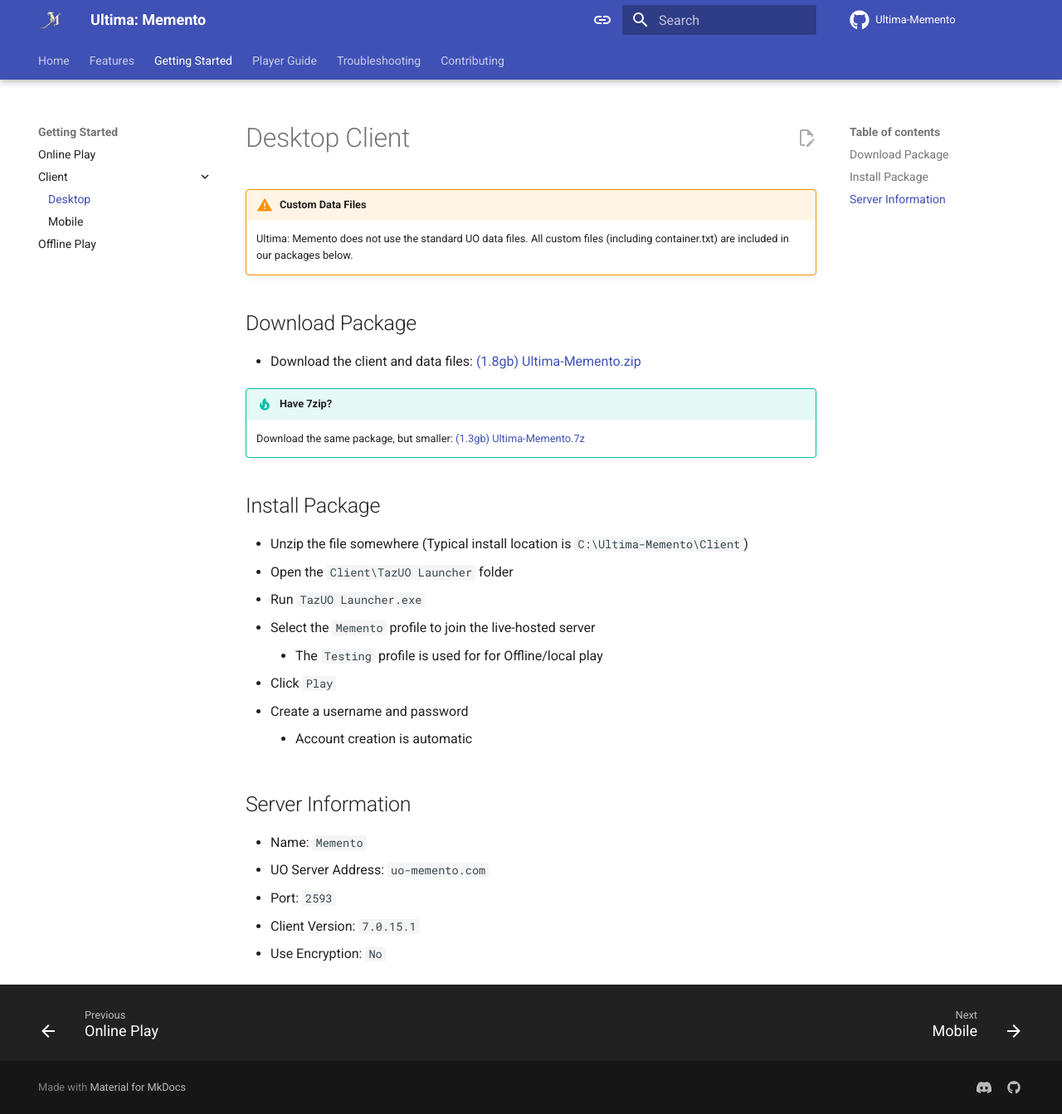
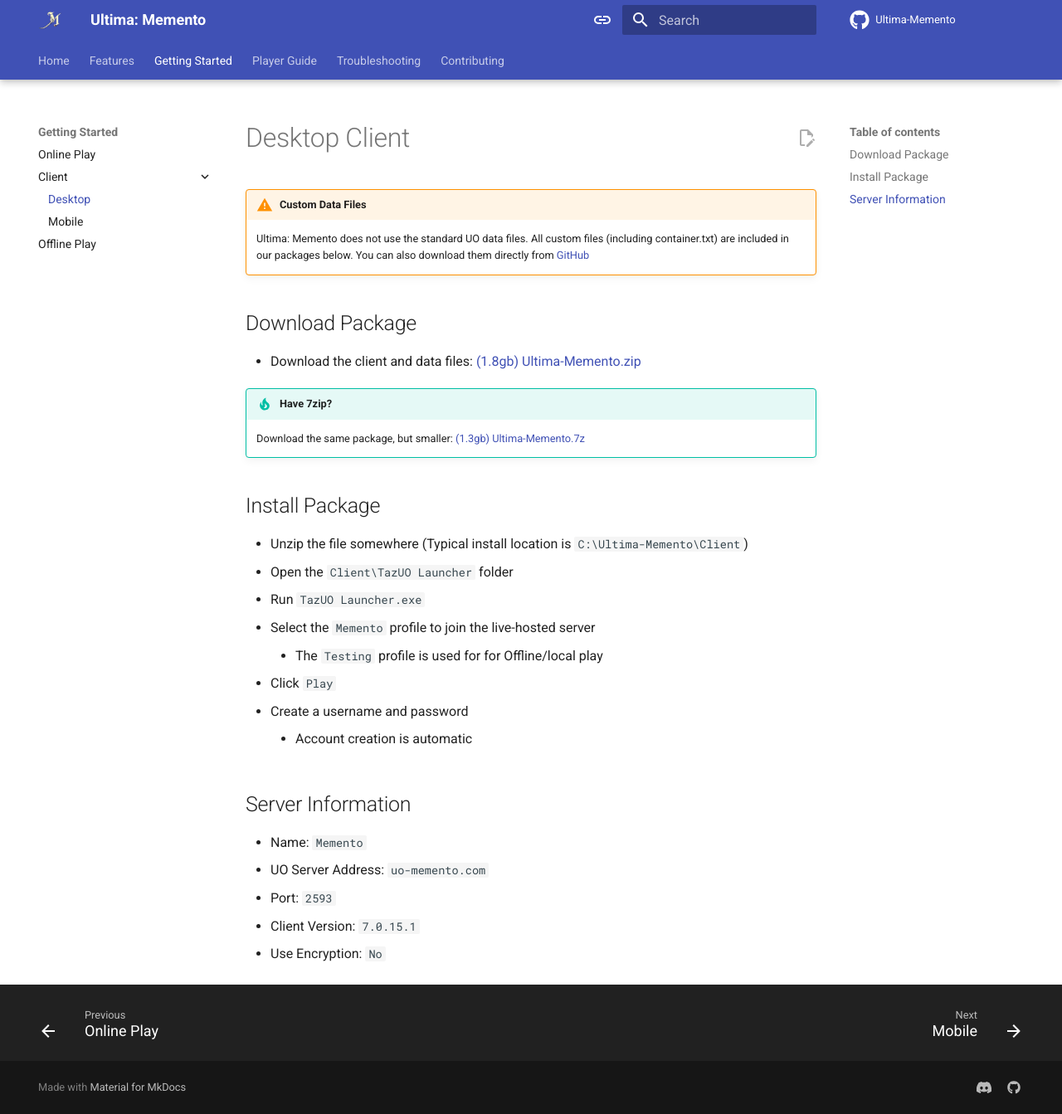
Before and after one commit to Jascen/Memento-Site, an MkDocs documentation site: the page built from docs/setup/desktop-client.md, in a window 1280 px wide and 1343 px high. Shown: the whole window at 83% size. Built offline with MkDocs 1.6.1 and Material for MkDocs 9.7.7, drawn with Linux system fonts in a browser that asks for light colours; comment, search, counter and statistics services are not loaded.

Commit message:
- Update download links

```diff
--- a/docs/setup/desktop-client.md
+++ b/docs/setup/desktop-client.md
@@ -1,13 +1,13 @@
 # Desktop Client
 
 !!! warning "Custom Data Files"
-	Ultima: Memento does not use the standard UO data files. All custom files (including container.txt) are included in our packages below.
+	Ultima: Memento does not use the standard UO data files. All custom files (including container.txt) are included in our packages below. You can also download them directly from [GitHub](https://github.com/Jascen/ultima-memento-assets/releases/download/data-files/data-files.zip)
 
 ## Download Package
-- Download the client and data files: [(1.8gb) Ultima-Memento.zip](https://drive.google.com/file/d/1gXDjk58BMOB3ezZtq5hjQtBNfVFom8cx/view?usp=sharing)
+- Download the client and data files: [(1.8gb) Ultima-Memento.zip](https://drive.google.com/file/d/1ZyIFmwQ4d_wDhF0UtPgwMYEL0PWFwuvc/view?usp=sharing)
 
 !!! tip "Have 7zip?"
-	Download the same package, but smaller: [(1.3gb) Ultima-Memento.7z](https://drive.google.com/file/d/1HS3bwVkedodjOoCzHWb8GqaYg0gAs13T/view?usp=sharing)
+	Download the same package, but smaller: [(1.3gb) Ultima-Memento.7z](https://drive.google.com/file/d/19jzs09O8MLc8BRSJoecR_skV8rDyCmEp/view?usp=sharing)
 
 ## Install Package
 - Unzip the file somewhere (Typical install location is `C:\Ultima-Memento\Client`)
```
